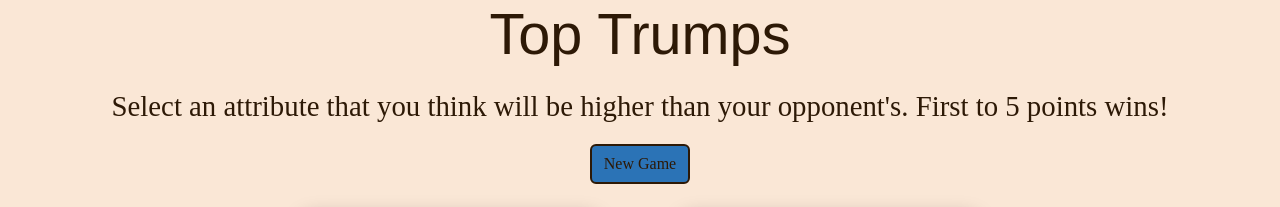
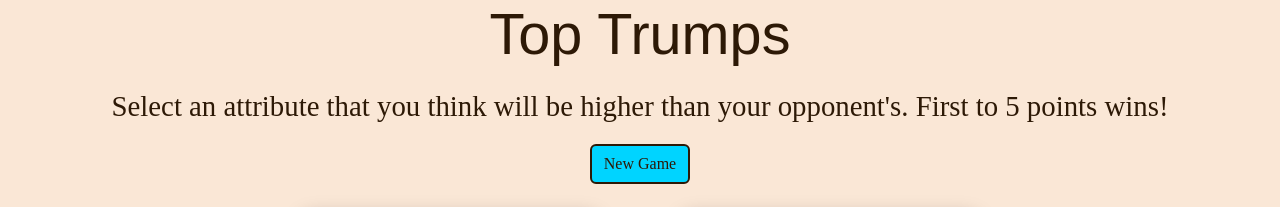
Before and after one commit to N-Smillie/milestone-project-toptrumps, a website: page index.html in a window 1280 px wide. Shown: the top 207 px of the page. Drawn offline with nearby package versions, Linux system fonts and the light colour scheme; a web font is replaced by a local one.

Commit message:
changed button color for better contrast

```diff
--- a/assets/css/style.css
+++ b/assets/css/style.css
@@ -9,7 +9,7 @@
     --primary-color: #FAE7D6;
     --secondary-color: #2D1906;
     --card-color: #D6741A;
-    --button-color: #2B73B6;
+    --button-color: #00D4FF;
 }
 
 /* Global styles */
```
Also changed, not shown: README.md.
